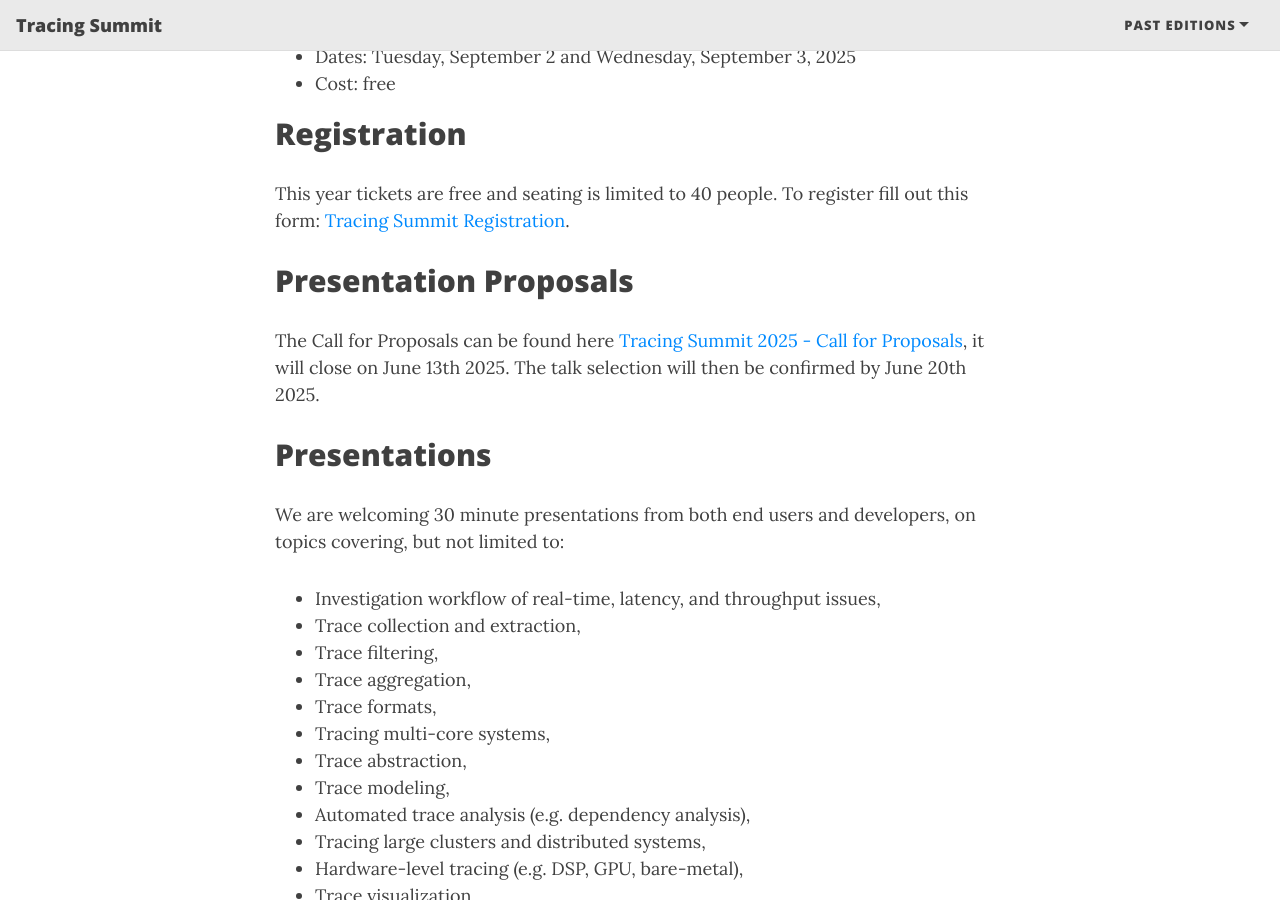
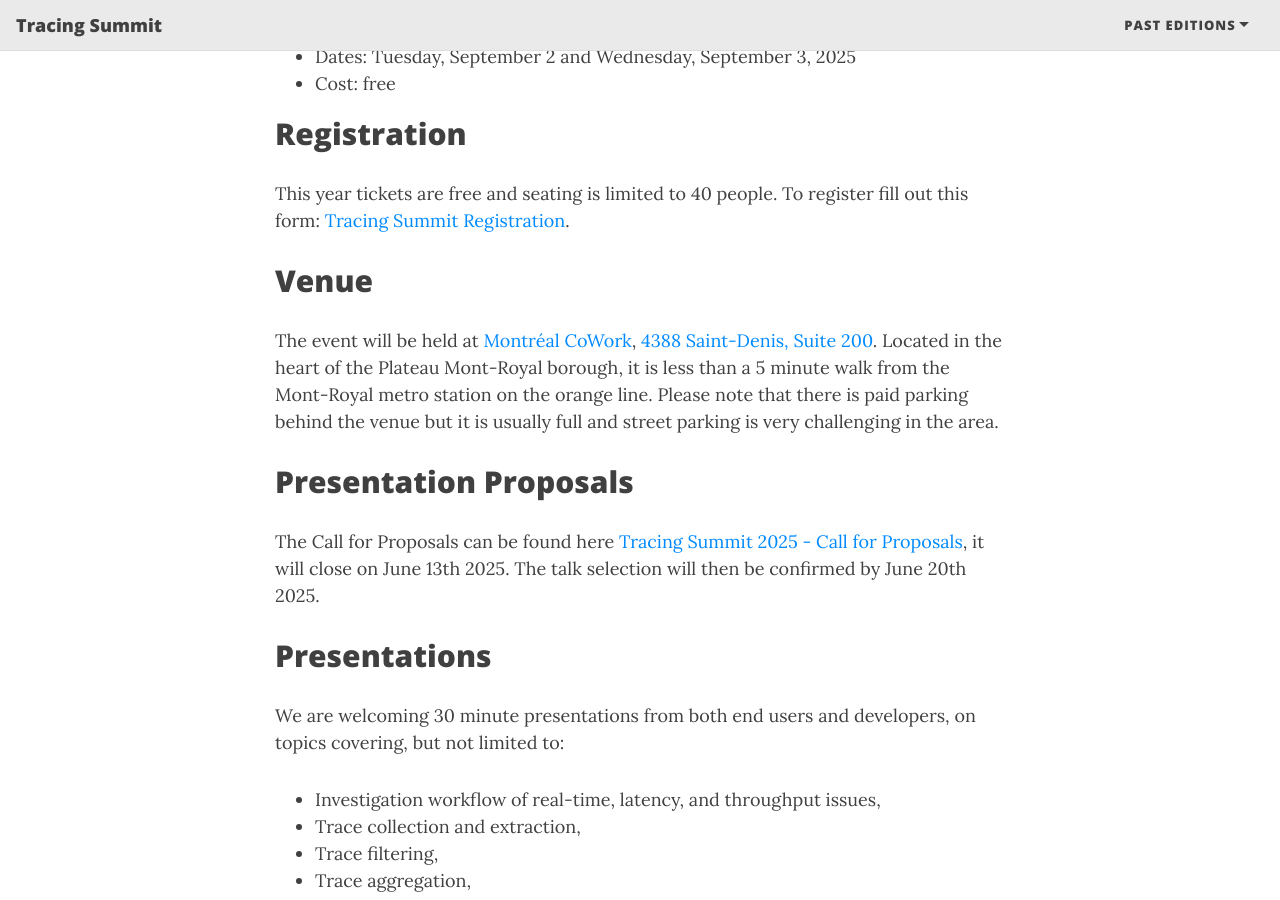
Before and after one commit to tracingsummit/tracingsummit.github.io, a Jekyll site: the page built from index.md, in a window 1280 px wide and 900 px high, scrolled down 581 px. Built offline with Jekyll 4.4.1, drawn with Linux system fonts in a browser that asks for light colours; nearby versions of some CDN libraries.

Commit message:
Add venue details
Signed-off-by: Michael Jeanson <mjeanson@efficios.com>

```diff
--- a/index.md
+++ b/index.md
@@ -20,6 +20,14 @@
 
 ## Registration
 This year tickets are free and seating is limited to 40 people. To register fill out this form: [Tracing Summit Registration](https://pretix.eu/diamon/ts2025/).
+
+## Venue
+The event will be held at [Montréal CoWork](https://www.montrealcowork.com/),
+[4388 Saint-Denis, Suite 200](https://maps.app.goo.gl/GjRcV3dhgJzx93489).
+Located in the heart of the Plateau Mont-Royal borough, it is less than a 5
+minute walk from the Mont-Royal metro station on the orange line. Please note
+that there is paid parking behind the venue but it is usually full and street
+parking is very challenging in the area.
 
 ## Presentation Proposals
 The Call for Proposals can be found here [Tracing Summit 2025 - Call for Proposals](https://cfp.tracingsummit.org/ts2025/cfp),
```
